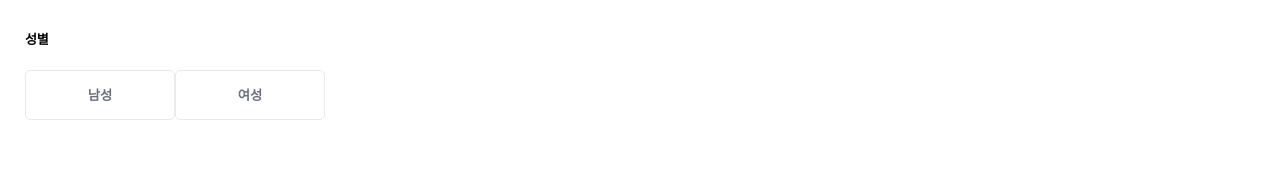
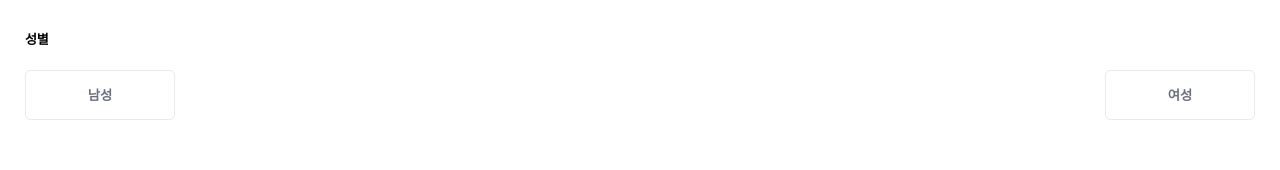
Before and after one commit to DotoriBox/DotoriBox_Main_FE, a React (Create React App) app: page /selectInfo in a window 1280 px wide. Shown: the part 367-537 px from the top of the page. Built offline with nearby package versions, Linux system fonts and the light colour scheme; a web font is replaced by a local one.

Commit message:
fix button interval in SelecInfoPage

```diff
--- a/src/page/SelectInfoPage.js
+++ b/src/page/SelectInfoPage.js
@@ -12,11 +12,6 @@ const Main = styled.div`
   height: 100%;
   display: flex;
   flex-direction: column;
-`;
-
-const Info1 = styled.div`
-  text-align: left;
-  padding: calc(35px + 8%) 0 1.8% 0;
 `;
 
 const Info2 = styled.div`
@@ -35,8 +30,20 @@ const TextGender = styled.div`
   letter-spacing: -0.13px;
 `;
 
-const FooterSubmit = styled(Footer)`
-  margin-top: auto;
+const GenderButton = styled.button`
+  width: 9.375rem;
+  height: 50px;
+  border-radius: 5px;
+  border: solid 0.5px #eaeaea;
+  background-color: ${props => props.selected ? "#c4442a" : '#fff'};
+  color: ${props => props.selected ? "#fff" : "#6a707e"};
+  font-weight: bold;
+`;
+
+const BtnContainer = styled.div`
+  width: 100%;
+  display: flex;
+  justify-content: space-between;
 `;
 
 function SelectInfoPage() {
@@ -62,30 +69,20 @@ function SelectInfoPage() {
       <Info3>
         <TextGender>성별</TextGender>
       </Info3>
-      <div>
-        <button
-          className="genderM"
+      <BtnContainer>
+        <GenderButton
           onClick={() => setGender(true)}
-          style={
-            gender === true
-              ? { backgroundColor: "#c4442a", color: "#fff" }
-              : { backgroundColor: "#fff" }
-          }
+          selected={gender === true}
         >
           남성
-        </button>
-        <button
-          className="genderW"
+        </GenderButton>
+        <GenderButton
           onClick={() => setGender(false)}
-          style={
-            gender === false
-              ? { backgroundColor: "#c4442a", color: "#fff" }
-              : { backgroundColor: "#fff" }
-          }
+          selected={gender === false}
         >
           여성
-        </button>
-      </div>
+        </GenderButton>
+      </BtnContainer>
 
       <Dropdown selected={selected} setSelected={setSelected} />
       <Footer>
```
